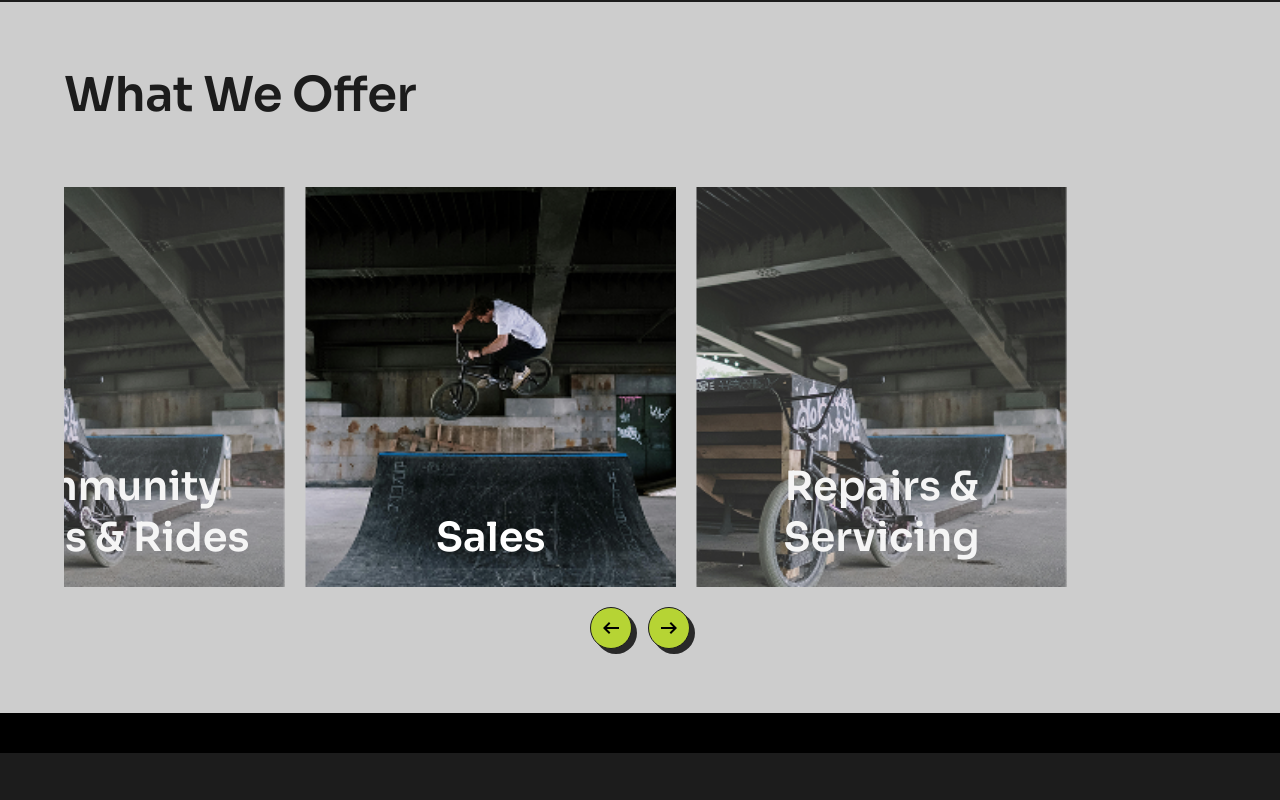
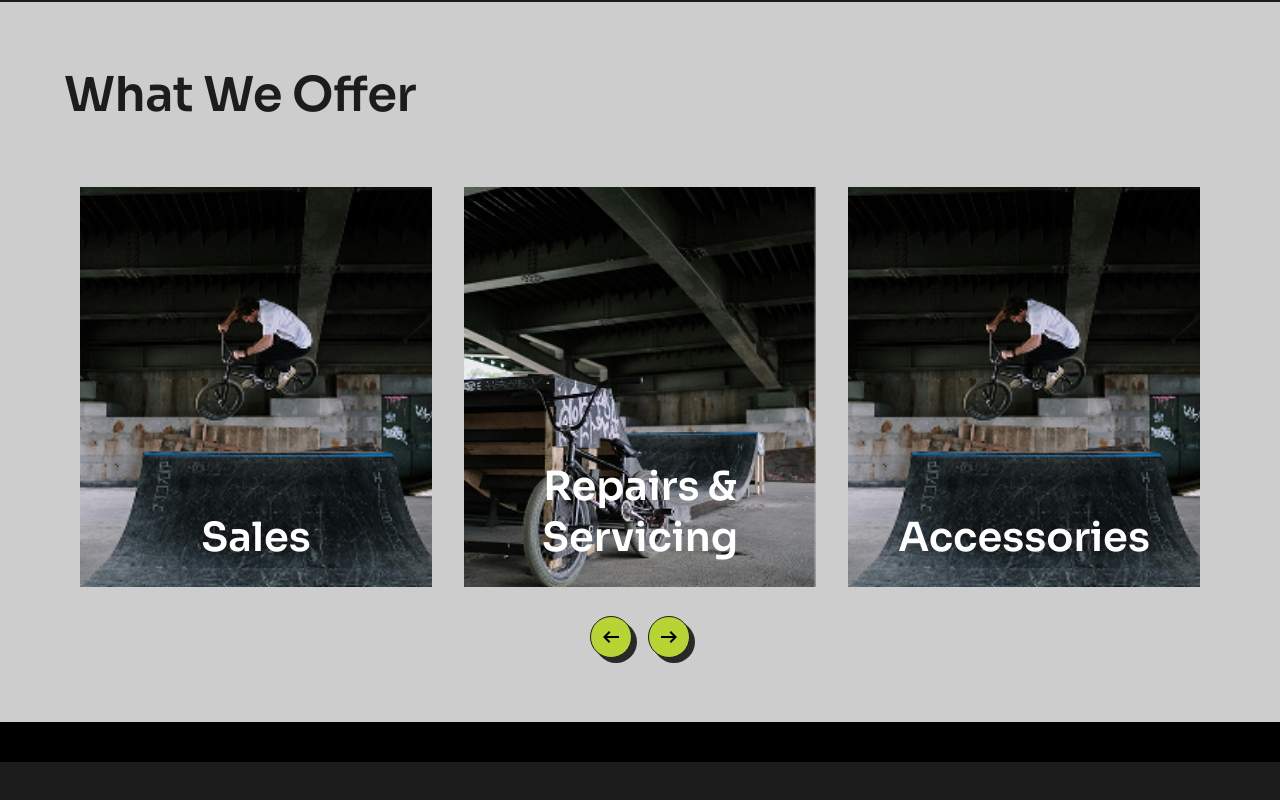
Before and after one commit to Adil-ahamed/123Bicyclehu, a React (Vite) app: page /about-us in a window 1280 px wide. Shown: the part 1990-2790 px from the top of the page. Built offline with nearby package versions, Linux system fonts and the light colour scheme.

Commit message:
spelling mistake fixed, and offer slider issue fixed

```diff
--- a/src/layout/Footer.jsx
+++ b/src/layout/Footer.jsx
@@ -108,7 +108,7 @@ function Footer() {
             </Grid>
             <Grid size={{ xs: 12 }} mb={1} textAlign={"center"}>
               <Typography variant="body2" fontWeight={100}>
-                2025 123 Cycle Hub. All Right Reserved
+                2025 123 Bicycle Hub. All Right Reserved
               </Typography>
             </Grid>
           </Grid>
--- a/src/pages/aboutUs/components/HeroAbout.jsx
+++ b/src/pages/aboutUs/components/HeroAbout.jsx
@@ -53,7 +53,7 @@ function HeroAbout() {
                 sx={{ fontSize: { xs: 16, sm: 16, md: 24 } }}
                 className="manrope-txt-family"
               >
-                Discover how 123 Cycle Hub Started and why we’re passionate
+                Discover how 123 Bicycle Hub Started and why we’re passionate
                 about every ride.
               </Typography>
               <Stack mt={3} direction="row" gap={2}>
--- a/src/pages/aboutUs/components/OffersSlider.jsx
+++ b/src/pages/aboutUs/components/OffersSlider.jsx
@@ -1,10 +1,9 @@
-import React, { useRef } from "react";
-import { Swiper, SwiperSlide } from "swiper/react";
-import { Navigation } from "swiper/modules";
-import "swiper/css";
-import "swiper/css/navigation";
+import React from "react";
+import Slider from "react-slick";
+import { Box, Container, IconButton, Typography } from "@mui/material";
 import { Icon } from "@iconify/react";
-import { Box, Container, IconButton, Typography } from "@mui/material";
+import "slick-carousel/slick/slick.css";
+import "slick-carousel/slick/slick-theme.css";
 
 const offers = [
   { title: "Sales", img: "/images/about-2.png" },
@@ -14,17 +13,29 @@ const offers = [
 ];
 
 export default function WhatWeOffer() {
-  const prevRef = useRef(null);
-  const nextRef = useRef(null);
+  const sliderRef = React.useRef(null);
+
+  const settings = {
+    dots: false,
+    infinite: true,
+    speed: 500,
+    slidesToShow: 3,
+    slidesToScroll: 1,
+    arrows: false, // ❌ disable default arrows
+    swipe: false, // ✅ disable dragging/swiping
+    responsive: [
+      { breakpoint: 1024, settings: { slidesToShow: 2 } },
+      { breakpoint: 768, settings: { slidesToShow: 1 } },
+    ],
+  };
 
   return (
     <Box py={{ xs: 4, sm: 6, md: 8 }} className="gray-bg">
       <Container maxWidth="lg">
+        {/* Heading */}
         <Box mb={{ xs: 3, sm: 4, md: 8 }}>
           <Typography
-            sx={{
-              fontSize: { xs: "1.5rem", sm: "2.5rem", md: "3rem" },
-            }}
+            sx={{ fontSize: { xs: "1.5rem", sm: "2.5rem", md: "3rem" } }}
             variant="h2"
             gutterBottom
             className="light-gray-txt"
@@ -34,34 +45,13 @@ export default function WhatWeOffer() {
           </Typography>
         </Box>
 
-        <Swiper
-          modules={[Navigation]}
-          centeredSlides={true}
-          slidesPerView={3}
-          spaceBetween={20}
-          loop={true} // ✅ Infinite loop
-          navigation={{
-            prevEl: prevRef.current,
-            nextEl: nextRef.current,
-          }}
-          onBeforeInit={(swiper) => {
-            // ✅ Assign refs before Swiper initializes
-            swiper.params.navigation.prevEl = prevRef.current;
-            swiper.params.navigation.nextEl = nextRef.current;
-          }}
-          breakpoints={{
-            320: { slidesPerView: 1 },
-            768: { slidesPerView: 2 },
-            1024: { slidesPerView: 3 },
-          }}
-        >
+        {/* Slick Slider */}
+        <Slider ref={sliderRef} {...settings}>
           {offers.map((offer, index) => (
-            <SwiperSlide key={index}>
-              {({ isActive }) => (
-                <div
-                  className={`offer-card ${isActive ? "active" : "inactive"}`}
-                >
-                  <img loading="lazy"
+            <Box key={index} px={2}>
+              <div className="offer-card">
+                <img
+                  loading="lazy"
                   src={offer.img}
                   alt={offer.title}
                   className="offer-image"
@@ -70,26 +60,27 @@ export default function WhatWeOffer() {
                   <h3 className="offer-text">{offer.title}</h3>
                 </div>
               </div>
-              )}
-            </SwiperSlide>
+            </Box>
           ))}
-        </Swiper>
+        </Slider>
 
-        {/* ✅ Buttons work now */}
-        <div className="offer-nav">
-          <IconButton ref={prevRef} className="slider-btn" aria-label="Previous">
-            <Icon
-              icon="material-symbols:arrow-left-alt"
-              style={{ color: "black" }}
-            />
+        {/* Custom Navigation Buttons - below slider, centered */}
+        <Box mt={3} display="flex" justifyContent="center" gap={2}>
+          <IconButton
+            className="slider-btn"
+            aria-label="Previous"
+            onClick={() => sliderRef.current.slickPrev()}
+          >
+            <Icon icon="material-symbols:arrow-left-alt" style={{ color: "black" }} />
           </IconButton>
-          <IconButton ref={nextRef} className="slider-btn" aria-label="Next">
-            <Icon
-              icon="material-symbols:arrow-right-alt"
-              style={{ color: "black" }}
-            />
+          <IconButton
+            className="slider-btn"
+            aria-label="Next"
+            onClick={() => sliderRef.current.slickNext()}
+          >
+            <Icon icon="material-symbols:arrow-right-alt" style={{ color: "black" }} />
           </IconButton>
-        </div>
+        </Box>
       </Container>
     </Box>
   );
```
Lines whose indentation alone changed are shown as unchanged.
